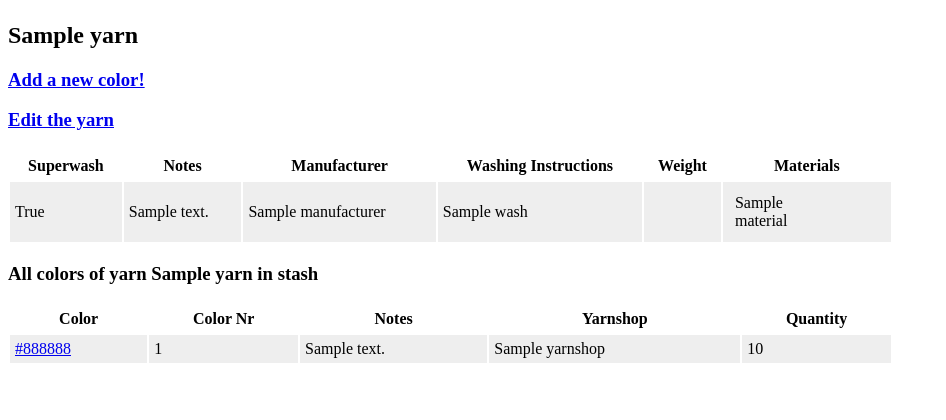
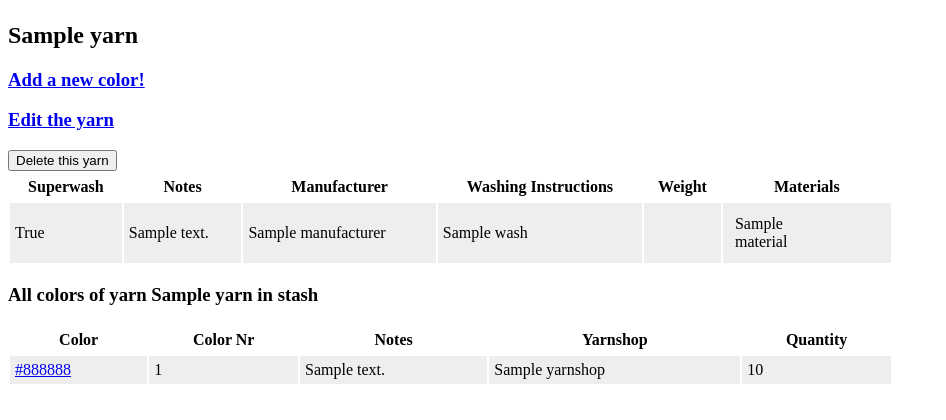
Before and after one commit to lhannig/wooly-mammoth, a Django app: page /strick/yarns/1 in a window 1280 px wide. Shown: the part 180-600 px from the top of the page, without its empty margins (0-946 px from the left). Run offline with Django 3.2, Linux system fonts and the light colour scheme; tables that the repository leaves empty hold one stand-in row (values such as "Sample post").

Commit message:
added delete function for yarns

```diff
--- a/stricken/strick/templates/strick/color.html
+++ b/stricken/strick/templates/strick/color.html
@@ -2,7 +2,8 @@
 
 {% block content %}
 <h2>{{ color }}</h2>
-<a href="{% url 'edit_color'  color.id %}"><h3>Edit color</h3></a>
+<a href="{% url 'add_color' yarn.id %}"><h3>Add a new color!</h3></a>
+<a href="{% url 'edit_color'  color.id %}"><h3>Edit this color</h3></a>
 <a href="{% url 'yarn_detail' color.yarntype.id %}"><h3>Back</h3></a>
 <table>
     <tr>
--- a/stricken/strick/templates/strick/projectidea_detail.html
+++ b/stricken/strick/templates/strick/projectidea_detail.html
@@ -8,7 +8,7 @@
 <form method="post" action="delete_projectidea" >
     {% csrf_token %}
     <input type="hidden" name="projectidea_id" value="{{ projectidea.id }}" >
-    <button type="submit"  name="Delete">Delete</button>
+    <button type="submit"  name="Delete">Delete this projectidea</button>
 </form>
 
 <table class="tabs">
--- a/stricken/strick/templates/strick/yarn_detail.html
+++ b/stricken/strick/templates/strick/yarn_detail.html
@@ -3,6 +3,13 @@
 <h2>{{ yarn }}</h2>
 <a href="{% url 'add_color' yarn.id %}"><h3>Add a new color!</h3></a>
 <a href="{% url 'edit_yarn'  yarn.id %}"><h3>Edit the yarn</h3></a>
+
+<form method="post" action="delete_yarn" >
+    {% csrf_token %}
+    <input type="hidden" name="yarn_id" value="{{ yarn.id }}" >
+    <button type="submit"  name="Delete">Delete this yarn</button>
+</form>
+
 <table class="tabs">
     <tr>
         <th>Superwash</th>
--- a/stricken/strick/urls.py
+++ b/stricken/strick/urls.py
@@ -24,5 +24,6 @@ urlpatterns = [
          name='edit_projectidea'),
     path('yarns/projectideas/delete_projectidea',
          views.delete_projectidea, name='delete_projectidea'),
+    path('yarns/delete_yarn', views.delete_yarn, name='delete_yarn')
 
                 ]
--- a/stricken/strick/views.py
+++ b/stricken/strick/views.py
@@ -11,13 +11,13 @@ from .forms import YarnForm, ColorForm, ProjectideaForm
 # Create your views here.
 
 def index(request):
-    '''returns index site'''
+    """returns index site"""
     template = loader.get_template('strick/index.html')
     context = {}
     return HttpResponse(template.render(context, request))
 
 def yarns(request):
-    ''' shows all yarns in stash and yarns currently unstashed '''
+    """shows all yarns in stash and yarns currently unstashed """
 
     yarns = Yarn.objects.filter(color__own_it=True).distinct().\
                                 order_by('manufacturer__name', 'name')
@@ -43,15 +43,25 @@ def yarn_detail(request, yarntype_id):
     return render(request, 'strick/yarn_detail.html', {'colors': colors, 'yarn':yarn,})
 
 
+def delete_yarn(request):
+    """ delete a yarntype from the database """
+
+    yarn_id = request.POST['yarn_id']
+    yarn = get_object_or_404(Yarn, pk=yarn_id)
+    yarn.delete()
+
+    return render(request, 'strick/confirmation.html')
+
+
 def color_detail(request, yarntype_id, color_id):
-    '''shows one color of a specific yarn'''
+    """hows one color of a specific yarn"""
     color = Color.objects.filter(yarntype_id=yarntype_id).get(pk=color_id)
 
     return render(request, 'strick/color.html', {'color': color,})
 
 
 def add_yarn(request):
-    '''add a new yarn type'''
+    """add a new yarn type"""
 
     if request.method == 'POST':
         form = YarnForm(request.POST)
@@ -67,7 +77,7 @@ def add_yarn(request):
 
 
 def add_color(request, yarntype_id):
-    '''add a new color for an existing yarn type'''
+    """add a new color for an existing yarn type"""
 
     if request.method == 'POST':
         form = ColorForm(request.POST)
@@ -91,7 +101,7 @@ def add_color(request, yarntype_id):
 
 
 def edit_yarn(request, yarntype_id):
-    '''edit an existing yarn type'''
+    """edit an existing yarn type"""
 
     instance = get_object_or_404(Yarn, id=yarntype_id)
     form = YarnForm(request.POST or None, instance=instance)
@@ -102,7 +112,7 @@ def edit_yarn(request, yarntype_id):
 
 
 def edit_color(request, color_id):
-    '''edit an existing color'''
+    """edit an existing color"""
 
     instance = get_object_or_404(Color, id=color_id)
     yarntype_id = Yarn.objects.get(color=instance.id).id
@@ -121,7 +131,7 @@ def edit_color(request, color_id):
 
 
 def projectideas(request):
-    '''show all existing projectideas'''
+    """show all existing projectideas"""
 
     projectideas = Projectidea.objects.all()
     yarns = Yarn.objects.all()
@@ -132,8 +142,9 @@ def projectideas(request):
                   {'projectideas': projectideas, 'yarns': yarns,
                    'colors': colors, 'weights': weights})
 
+
 def add_projectidea(request):
-    '''add a new idea for a project'''
+    """add a new idea for a project"""
 
     if request.method == 'POST':
         form = ProjectideaForm(request.POST)
@@ -148,17 +159,18 @@ def add_projectidea(request):
 
     return render(request, 'strick/add_projectidea.html', {'form': form},)
 
+
 def projectidea_detail(request, projectidea_id):
-    '''display one projectidea'''
+    """display one projectidea"""
 
-    projectidea = Projectidea.objects.get(pk=projectidea_id)
+    projectidea = get_object_or_404(Projectidea, pk=projectidea_id)
     colors = Color.objects.filter(projectidea__id=projectidea_id)
 
     return render(request, 'strick/projectidea_detail.html',
                   {'projectidea': projectidea, 'colors': colors})
 
 def edit_projectidea(request, projectidea_id):
-    '''edit an existing projectidea'''
+    """edit an existing projectidea"""
 
     instance = get_object_or_404(Projectidea, id=projectidea_id)
 
@@ -171,10 +183,10 @@ def edit_projectidea(request, projectidea_id):
     return render(request, 'strick/edit_projectidea.html', {'form': form})
 
 def delete_projectidea(request):
-    """remove an object from db"""
+    """remove a projectidea from db"""
 
     projectidea_id = request.POST['projectidea_id']
-    project = Projectidea.objects.get(pk=projectidea_id)
+    project = get_object_or_404(Projectidea, pk=projectidea_id)
     project.delete()
 
     return render(request, 'strick/confirmation.html')
```
